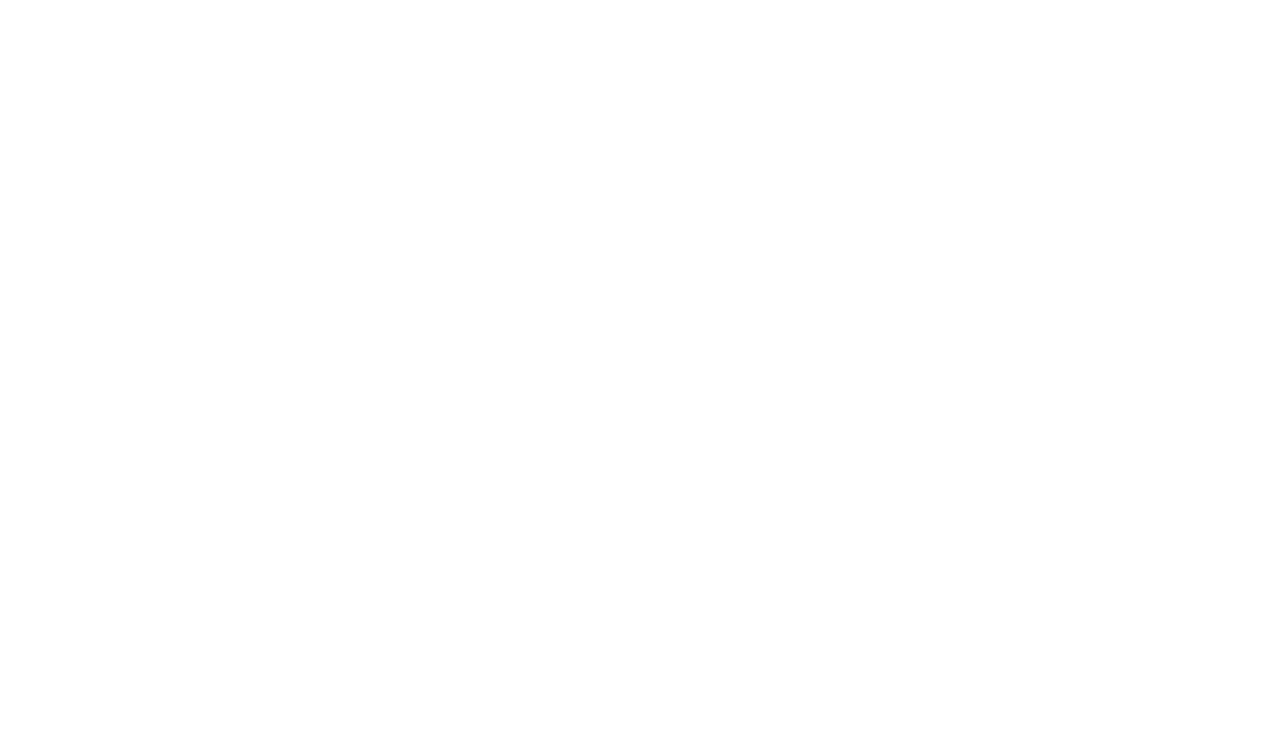
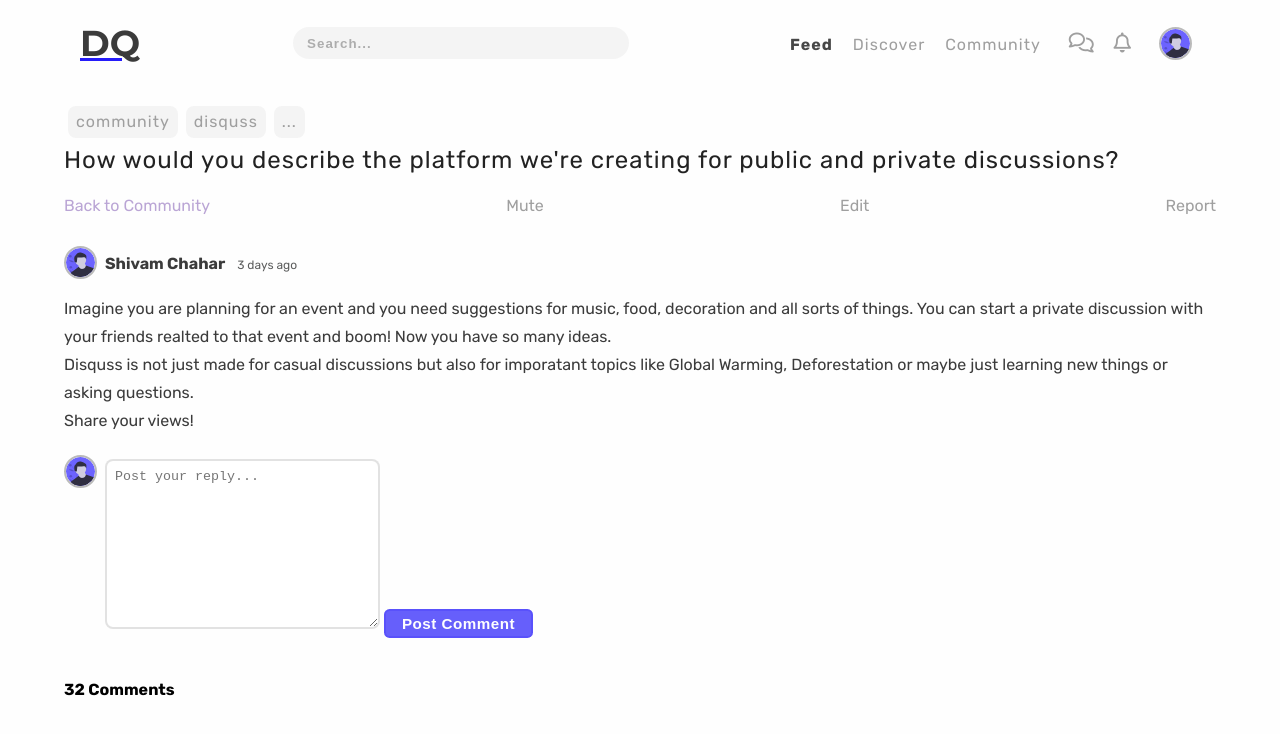
Before and after one commit to chaharshivam/disquss, a plain HTML site: page Frontend/pages/discuss.html in a window 1280 px wide. Drawn offline with Linux system fonts and the light colour scheme.

Commit message:
Update Discussion page

```diff
--- a/Frontend/assets/stylesheets/common/_general.scss
+++ b/Frontend/assets/stylesheets/common/_general.scss
@@ -35,3 +35,9 @@ body {
         border-color: rgba($color: $blue, $alpha: 0.2);
     }
 }
+
+.btn-primary {
+    color: $white;
+    background: rgba($color: $blue, $alpha: 0.7);
+    border-color: rgba($color: $blue, $alpha: 0.2);
+}
--- /dev/null
+++ b/Frontend/assets/stylesheets/src/_discuss.scss
@@ -0,0 +1,87 @@
+.topic {
+    margin-top: 1rem;
+    .wrapper {
+        max-width: 90%;
+        padding: 0;
+    }
+}
+
+.tag {
+    @include border-radius(0.5rem);
+    background: rgba($color: $lightGrey, $alpha: 0.1);
+    color: $lightGrey;
+    padding: 0.25rem 0.5rem;
+    margin: 0.25rem;
+    letter-spacing: 1px;
+}
+
+.discussion-title {
+    font-size: 1.5rem;
+    font-weight: 500;
+    color: rgba($color: $black, $alpha: 0.9);
+    letter-spacing: 1px;
+}
+
+.links {
+    padding: 1rem 0;
+}
+
+.link {
+    a {
+        color: $lightGrey;
+        &:hover {
+            color: $grey;
+        }
+    }
+}
+
+.link:first-child {
+    a {
+        color: $voilet;
+
+        &:hover {
+            color: $blue;
+        }
+    }
+}
+
+.post {
+    span {
+        padding: 0.25rem;
+        font-weight: 700;
+        color: rgba($color: $black, $alpha: 0.8);
+    }
+    padding: 1rem 0;
+}
+
+.posted-when {
+    font-size: 0.75rem;
+    font-weight: 500 !important;
+    color: $grey !important;
+}
+
+.discussion-description {
+    line-height: 1.75;
+    color: rgba($color: $black, $alpha: 0.8);
+}
+
+.post-comment {
+    padding: 1.5rem 0;
+    a {
+        align-self: flex-start;
+        margin-right: 0.5rem;
+    }
+}
+.comment {
+    padding: 0.5rem;
+    @extend %outline;
+    @include border-radius(0.5rem);
+}
+
+.all-comments {
+    margin-top: 1rem;
+    .wrapper {
+        max-width: 90%;
+        padding: 0;
+    }
+}
--- a/Frontend/assets/stylesheets/style.scss
+++ b/Frontend/assets/stylesheets/style.scss
@@ -17,5 +17,7 @@
 @import "./src/signIn";
 // Landing page
 @import "./src/landing";
+// Discussion page
+@import "./src/discuss";
 // Footer
 @import "./common/footer";
--- a/Frontend/pages/discuss.html
+++ b/Frontend/pages/discuss.html
@@ -0,0 +1,159 @@
+<!DOCTYPE html>
+<html lang="en">
+
+<head>
+    <meta charset="UTF-8">
+    <meta name="viewport" content="width=device-width, initial-scale=1.0">
+    <meta http-equiv="X-UA-Compatible" content="ie=edge">
+    <title>Discussion</title>
+    <!-- Font Awesome -->
+    <script src="https://kit.fontawesome.com/8bc5acd820.js"></script>
+    <!-- Fonts -->
+    <link href="https://fonts.googleapis.com/css?family=Montserrat:400,700|Rubik:400,700&display=swap" rel="stylesheet">
+    <!-- Stylesheets -->
+    <link rel="stylesheet" href="../assets/stylesheets/style.css">
+</head>
+
+<body>
+    <!-- Header -->
+    <header class="header">
+        <div class="flex-between header-container">
+            <div class="logo">
+                <a href="#">
+                    <h1>
+                        DQ
+                    </h1>
+                </a>
+            </div>
+            <div class="search">
+                <form action="#" method="POST">
+                    <input type="text" name="search" placeholder="Search...">
+                </form>
+            </div>
+            <nav class="navbar flex-between">
+                <label class="drop" for="check">
+                    <i class="fas fa-bars"></i>
+                </label>
+                <input type="checkbox" name="checkbox" id="check">
+                <ul class="nav-list flex-between">
+                    <li class="nav-item">
+                        <a href="#" class="active">Feed</a>
+                    </li>
+                    <li class="nav-item">
+                        <a href="#">Discover</a>
+                    </li>
+                    <li class="nav-item">
+                        <a href="#">Community</a>
+                    </li>
+                    <li class="nav-item">
+                        <div class="header-icons">
+                            <i class="far fa-comments"></i>
+                            <i class="far fa-bell"></i>
+                        </div>
+                    </li>
+                    <li class="nav-item">
+                        <a href="#" class="user-info">
+                            <img class="avatar" src="../assets/resources/images/male-avatar.svg" alt="avatar">
+                        </a>
+                    </li>
+                </ul>
+            </nav>
+        </div>
+    </header>
+    <!-- Main -->
+    <main>
+        <section class="topic">
+            <div class="wrapper">
+                <div class="tags">
+                    <ul class="tags-list flex-start">
+                        <li class="tag">
+                            <span>
+                                community
+                            </span>
+                        </li>
+                        <li class="tag">
+                            <span>
+                                disquss
+                            </span>
+                        </li>
+                        <li class="tag">
+                            <span>...</span>
+                        </li>
+                    </ul>
+                </div>
+                <article class="discussion">
+                    <h1 class="discussion-title">How would you describe the platform we're creating for public and
+                        private discussions?</h1>
+                    <nav class="discuss-nav">
+                        <ul class="links flex-between">
+                            <li class="link">
+                                <a href="#">
+                                    <span>Back to Community</span>
+                                </a>
+                            </li>
+                            <li class="link">
+                                <a href="#">
+                                    <span>Mute</span>
+                                </a>
+                            </li>
+                            <li class="link">
+                                <a href="#">
+                                    <span>Edit</span>
+                                </a>
+                            </li>
+                            <li class="link">
+                                <a href="#">
+                                    <span>Report</span>
+                                </a>
+                            </li>
+                        </ul>
+                    </nav>
+                    <div>
+                        <header class="discussion-user">
+                            <div class="post flex-around">
+                                <a href="#" class="user-info">
+                                    <img class="avatar" src="../assets/resources/images/male-avatar.svg" alt="avatar">
+                                </a>
+                                <span class="posted-by">Shivam Chahar</span>
+                                <span class="posted-when">3 days ago</span>
+                            </div>
+                        </header>
+                        <p class="discussion-description">
+                            Imagine you are planning for an event and you need suggestions for music, food,
+                            decoration and all sorts of things. You can start a private discussion with your friends
+                            realted to that event and boom! Now you have so many ideas.
+                            <br>
+                            Disquss is not just made for casual discussions but also for imporatant topics like
+                            Global Warming, Deforestation or maybe just learning new things or asking questions.
+                            <br>
+                            Share your views!
+                        </p>
+                    </div>
+                </article>
+
+                <div class="post-comment flex-start">
+                    <a href="#" class="user-info">
+                        <img class="avatar" src="../assets/resources/images/male-avatar.svg" alt="avatar">
+                    </a>
+                    <form action="#" method="POST" class="comment-form">
+                        <textarea name="comment" class="comment" cols="30" rows="10" placeholder="Post your reply..."></textarea>
+                        <input type="submit" class="btn btn-primary" value="Post Comment">
+                    </form>
+                </div>
+            </div>
+        </section>
+        <section class="all-comments">
+            <div class="wrapper">
+                <h5>32 Comments</h5>
+
+                <div class="comment-replies">
+
+                </div>
+            </div>
+        </section>
+    </main>
+    <!-- Footer -->
+    <footer></footer>
+</body>
+
+</html>
```
Also changed, not shown: pages/signin.html (deleted, +0 -41 lines), pages/signup.html (deleted, +0 -43 lines), Frontend/assets/stylesheets/style.css.
